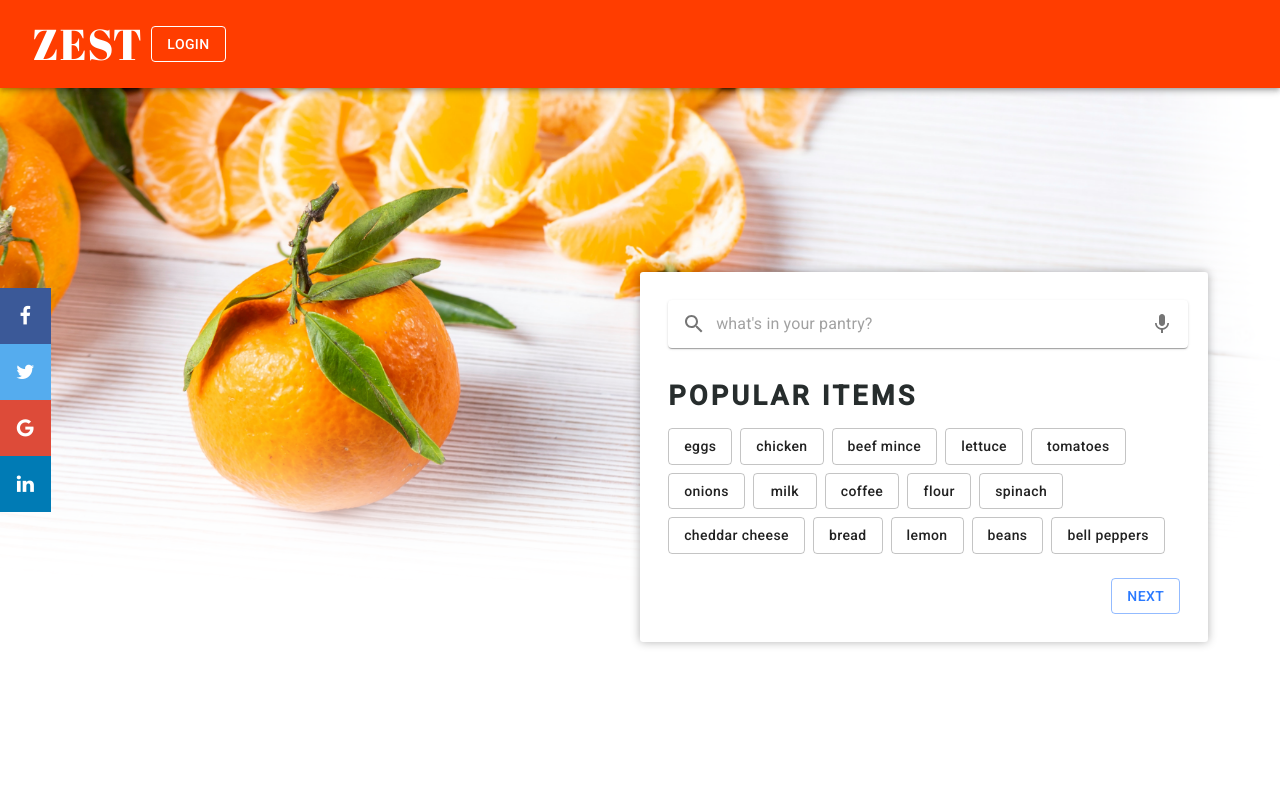
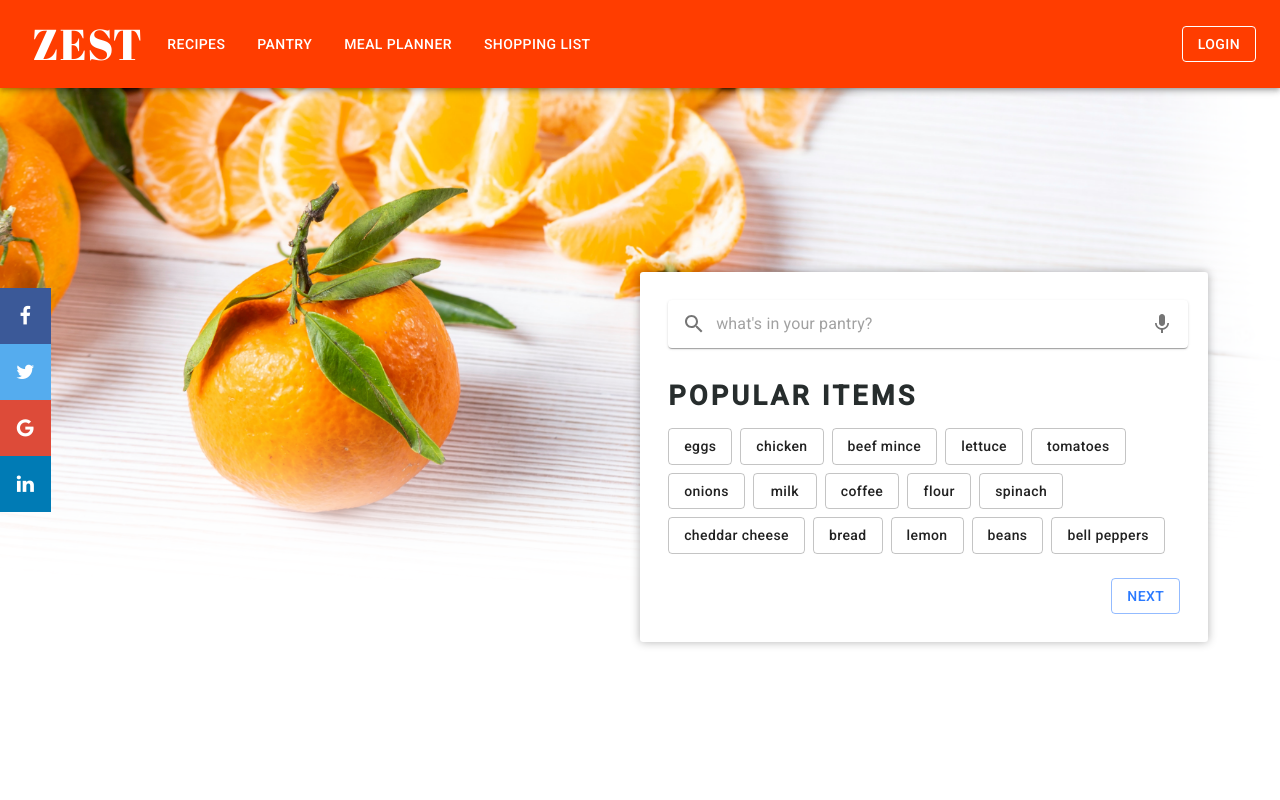
Before and after one commit to rainy-city-trio/project-frontend, a React (Create React App) app: page / in a window 1280 px wide. Shown: the top 800 px of the page. Built offline with nearby package versions, Linux system fonts and the light colour scheme.

Commit message:
Stylings added to NavBar Menu items

```diff
--- a/src/components/NavBar.js
+++ b/src/components/NavBar.js
@@ -9,6 +9,7 @@ const useStyles = makeStyles(theme => ({
     flexGrow: 1
   },
   menuItems: {
+    flexGrow: 1
     // [theme.breakpoints.down('md')]: {
     //   flexGrow: 4,
     //   backgroundColor: 'blue',
@@ -77,8 +78,9 @@ const useStyles = makeStyles(theme => ({
     // },
   },
   menuItemList: {
-    display: 'none'
-  }
+    [theme.breakpoints.down('xs')]: {
+      display: 'none'
+    }  }
 }));
 
 const NavBar = () => {
@@ -92,13 +94,13 @@ const NavBar = () => {
             <Button color="white" className={classes.logo}>
               Zest
             </Button>
-            <div className={classes.menuItemList}>
+            <span className={classes.menuItemList}>
             {
               MenuItems.map((item, index) => {
                 return <MenuItem item={item} key={index} />
               })
             }
-            </div>
+            </span>
 
           </Typography>
 
```
Also changed, not shown: src/App.css (+0 -25 lines).
